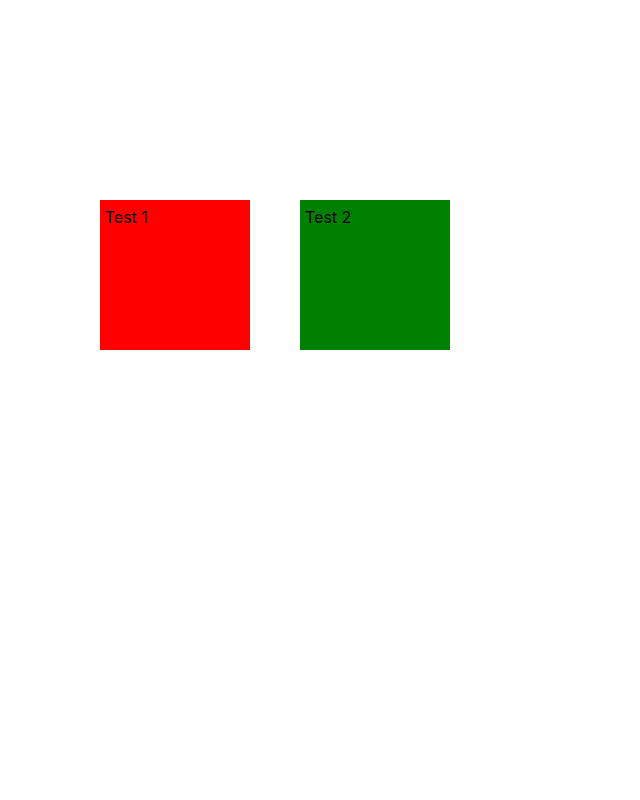
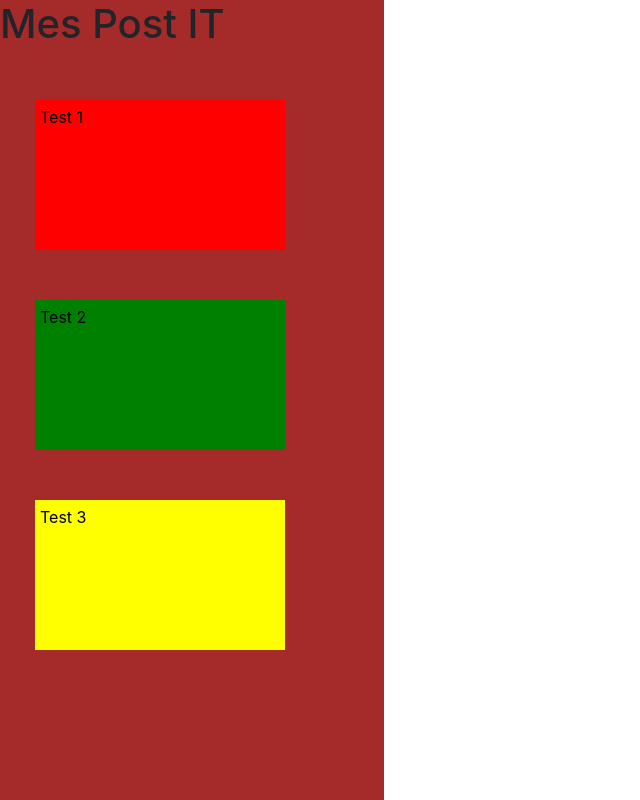
Before and after one commit to CatalinGheorghiu/Postit, a plain HTML site: page index.html in a window 1280 px wide. Shown: the whole page, without its empty margins (0-640 px from the left). Drawn offline with nearby package versions, Linux system fonts and the light colour scheme.

Commit message:
changed UI

```diff
--- a/css/style.css
+++ b/css/style.css
@@ -6,11 +6,11 @@
 
 body{
     display: flex;
-    /* height: 100vh; */
+    height: 100vh;
 }
 
 #nav {
-    width: 40%;
+    width: 30%;
 background-color: brown;
 }
 
--- a/index.html
+++ b/index.html
@@ -21,6 +21,23 @@
 
 <body>
     <!-- START HERE -->
+    <section id="nav">
+        <div class="nav-post">
+            <h1>Mes Post IT</h1>
+
+        </div>
+    </section>
+
+    <!-- <section id="posted-card">
+        <div class="posted">
+            <h1>Posted </h1>
+
+            <div class="post-1">
+                <h3>Posted 1</h3>
+            </div>
+        </div>
+    </section> -->
+
 
     <!-- JQuery -->
     <script src="http://code.jquery.com/jquery-3.3.1.min.js"
--- a/js/CPostit.js
+++ b/js/CPostit.js
@@ -28,7 +28,7 @@ class Postit {
         monElem.style.position = "fixed";
         monElem.style.top = this.y + "px";
         monElem.style.left = this.x + "px";
-        monElem.style.width = "150px";
+        monElem.style.width = "250px";
         monElem.style.height = "150px";
         monElem.style.backgroundColor = this.couleur;
         monElem.style.padding = "5px";
@@ -38,7 +38,14 @@ class Postit {
     }
 }
 
-monTest1 = new Postit(100, 200, "red", "Test 1");
-monTest2 = new Postit(300, 200, "green", "Test 2");
+monTest1 = new Postit(35, 100, "red", "Test 1");
+monTest2 = new Postit(35, 300, "green", "Test 2");
+monTest3 = new Postit(35, 500, "yellow", "Test 3");
+
+// const button = document.querySelector(".btn-add")
+// button.addEventListener("click", function(){
+
+// })
 monTest1.afficheTest();
 monTest2.afficheTest();
+monTest3.afficheTest();
```
